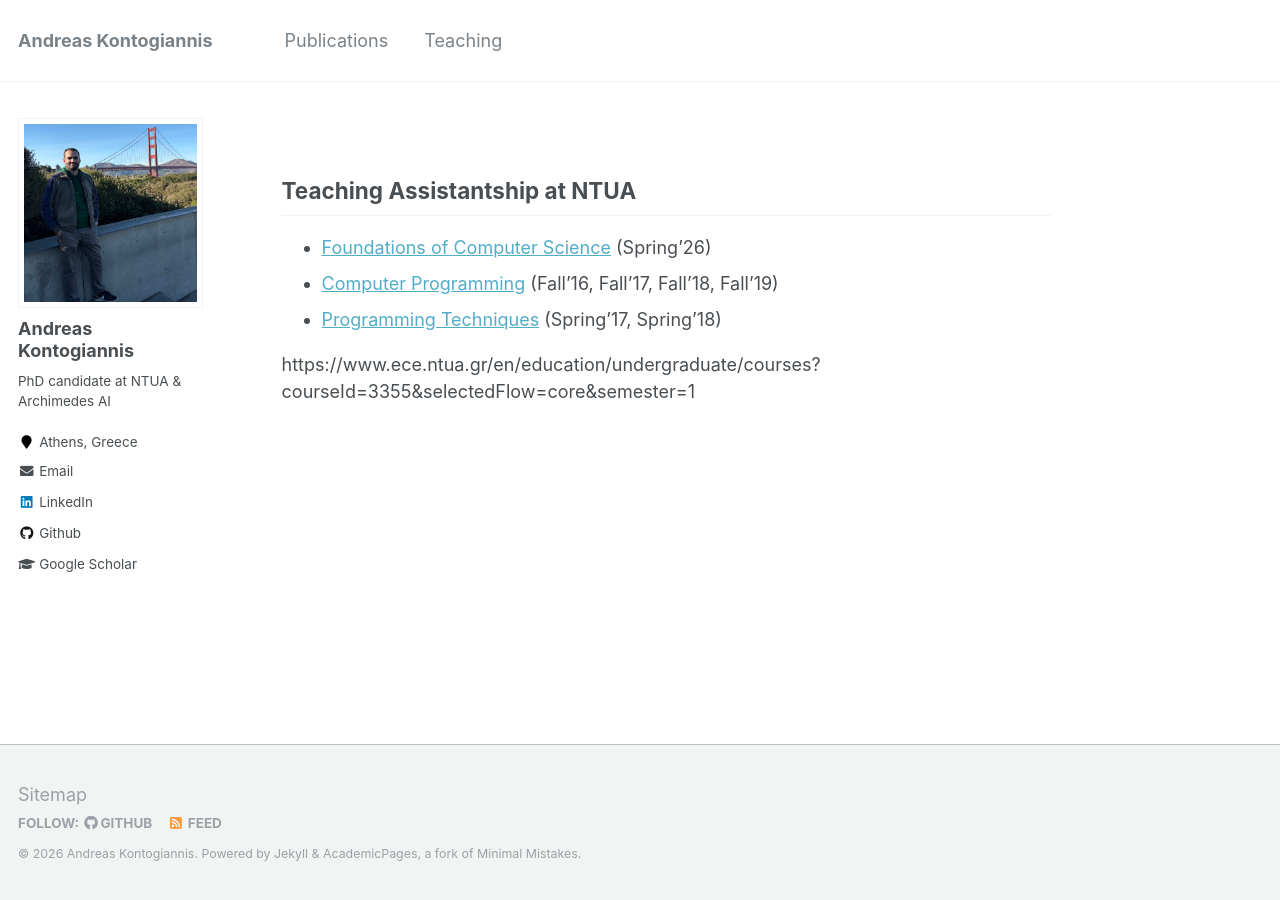
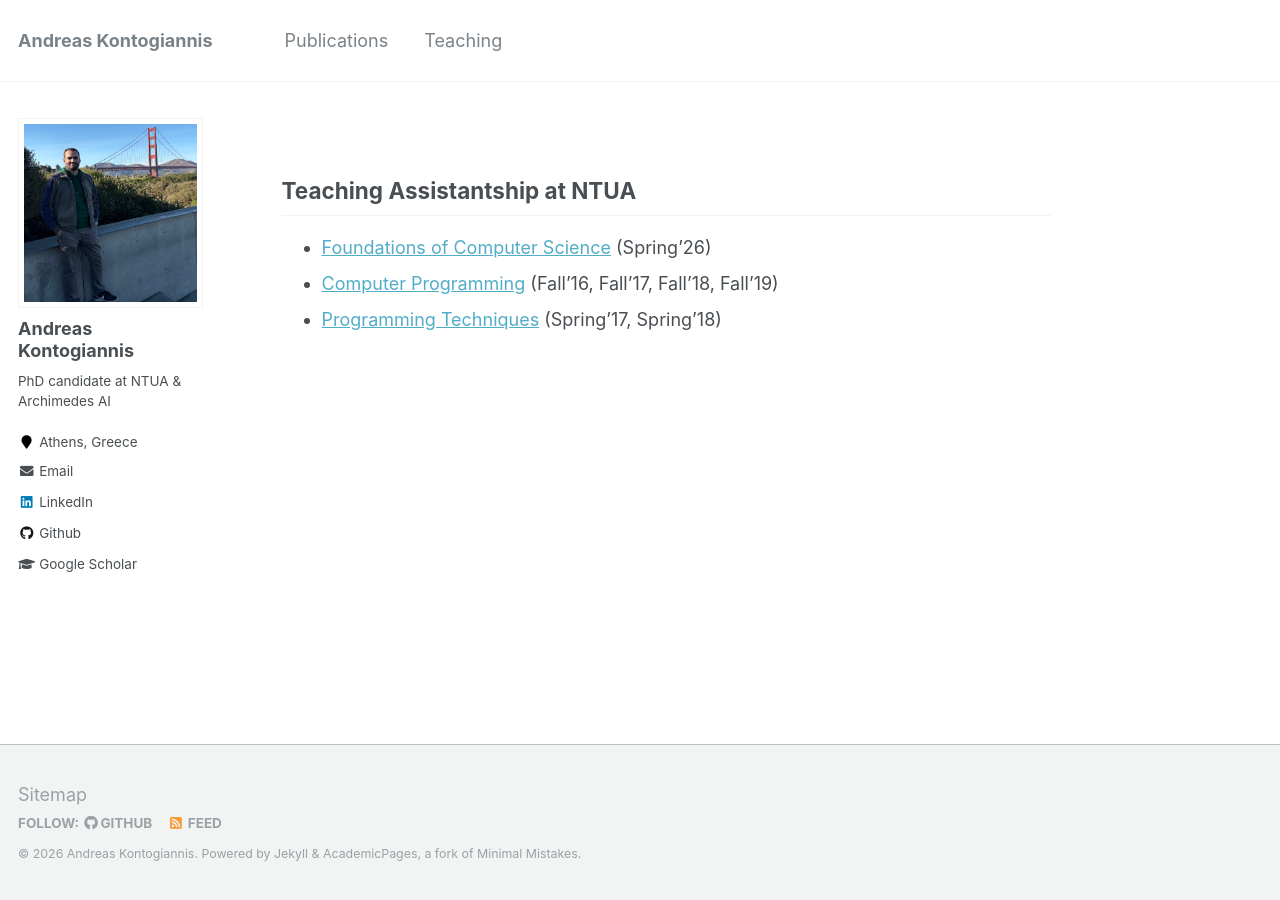
Before and after one commit to ddaedalus/ddaedalus.github.io, a Jekyll site: the page built from _pages/teaching.md, in a window 1280 px wide. Built offline with Jekyll 4.4.1, drawn with Linux system fonts in a browser that asks for light colours; part of the change alters nothing that is shown.

Commit message:
Remove duplicate link for Programming Techniques course

```diff
--- a/_pages/teaching.md
+++ b/_pages/teaching.md
@@ -11,5 +11,3 @@ redirect_from:
 * [Foundations of Computer Science](https://www.ece.ntua.gr/en/education/undergraduate/courses?courseId=3355&selectedFlow=core&semester=1) (Spring’26)
 * [Computer Programming](https://www.ece.ntua.gr/en/education/undergraduate/courses?selectedFlow=core&semester=1&courseId=3020) (Fall’16, Fall’17, Fall’18, Fall’19)
 * [Programming Techniques](https://www.ece.ntua.gr/en/education/undergraduate/courses?selectedFlow=core&semester=2&courseId=3138) (Spring’17, Spring’18)
-
-https://www.ece.ntua.gr/en/education/undergraduate/courses?courseId=3355&selectedFlow=core&semester=1
```
